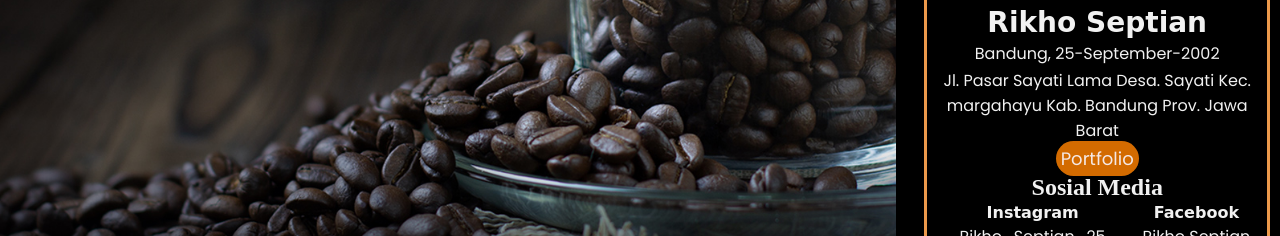
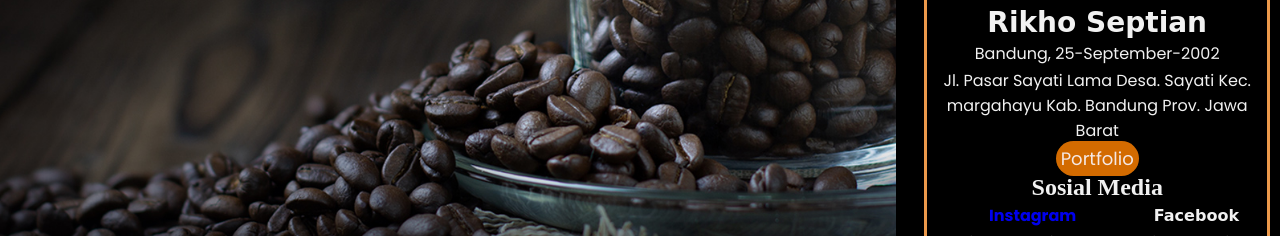
Before and after one commit to RikhoSeptian/rcs.github.io, a plain HTML site: page index.html in a window 1280 px wide. Shown: the part 564-800 px from the top of the page. Drawn offline with Linux system fonts and the light colour scheme.

Commit message:
menambahkan url di instagram

```diff
--- a/index.html
+++ b/index.html
@@ -154,7 +154,7 @@
                 <th id="sosmed" colspan="2">Sosial Media</th>
               </tr>
               <tr class="akun">
-                <th colspan="1">Instagram</th>
+                <th colspan="1"><a href="https://www.instagram.com/rikho_septian_25/">Instagram</a></th>
                 <th colspan="1">Facebook</th>
               </tr>
               <tr>
```
